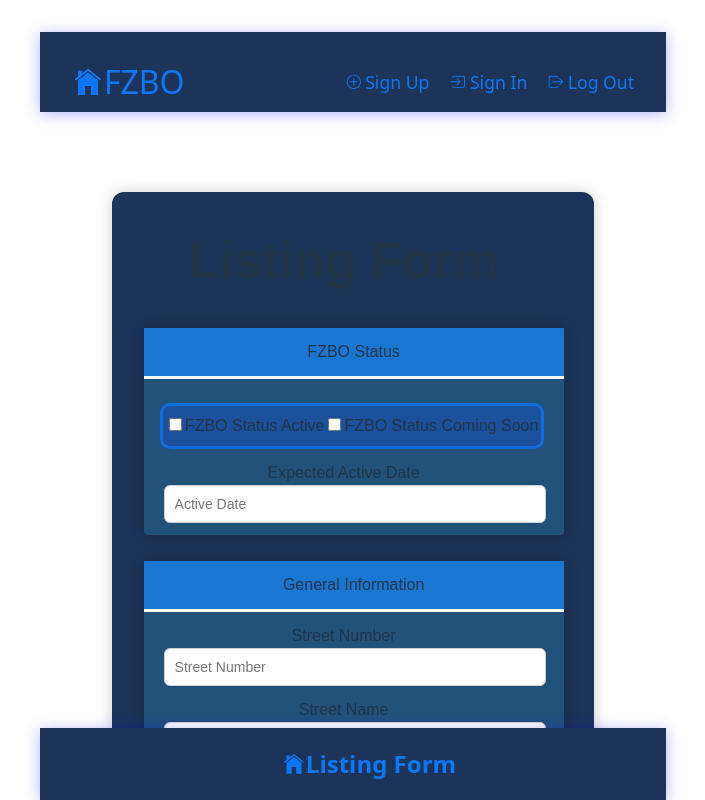
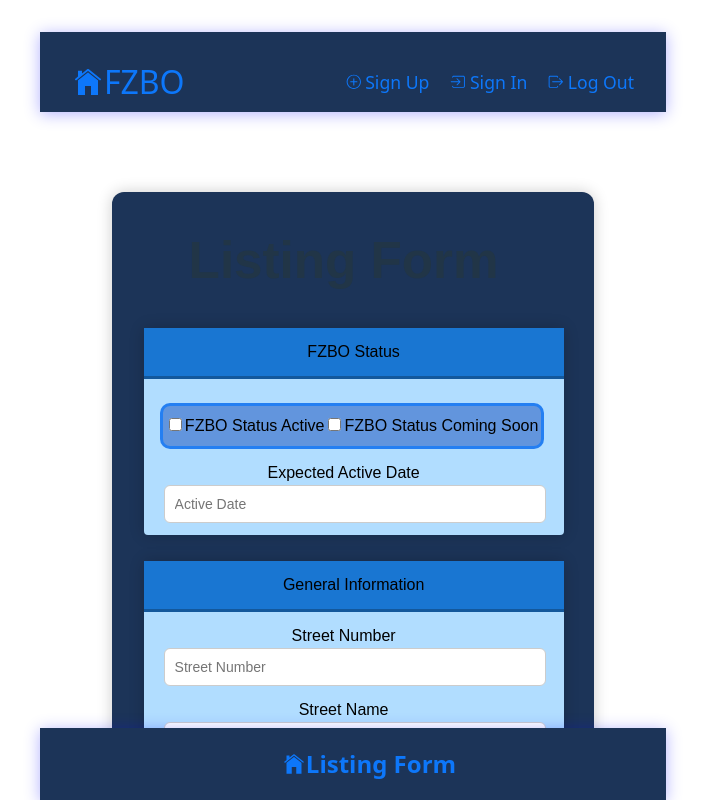
Before and after one commit to scarfinor/FZBO, a React (Vite) app in the folder FrontEnd/FZBO/: page /ListingForm in a window 1280 px wide. Shown: the top 800 px of the page, without its empty margins (287-992 px from the left). Built offline with nearby package versions, Linux system fonts and the light colour scheme.

Commit message:
ListingForm.scss (color change)

```diff
--- a/FrontEnd/FZBO/src/components/ListingPage/ListingForm.scss
+++ b/FrontEnd/FZBO/src/components/ListingPage/ListingForm.scss
@@ -44,11 +44,13 @@
 
 .center-text {
  text-align: center;
+  color: #000000;
 }
 
 .headerText {
-  border-bottom: #ffffff 3px solid;
+  border-bottom: rgba(0, 0, 0, 0.26) 3px solid;
   text-align: center;
+  color: #000000;
   padding-top: 3%;
   padding-bottom: 3%;
   margin-bottom: 3%;
@@ -62,6 +64,7 @@
   padding-right: 5%;
   margin-bottom: 3%;
   flex-direction: column;
+  color: #000000;
 }
 
 .listing-form-group {
@@ -70,12 +73,13 @@
   margin: 5px auto;
   border-radius: 4px;
   box-shadow: 0 0 15px rgba(0, 0, 0, 0.2);
-  background-color: #22527a;
+  background-color: #b1ddff;
   text-align: center;
   font-family: Arial, sans-serif;
   display: flex;
   padding-right: 5%;
   flex-direction: column;
+  color: #000000;
 }
 
 .listing-form-submit-btn {
```
